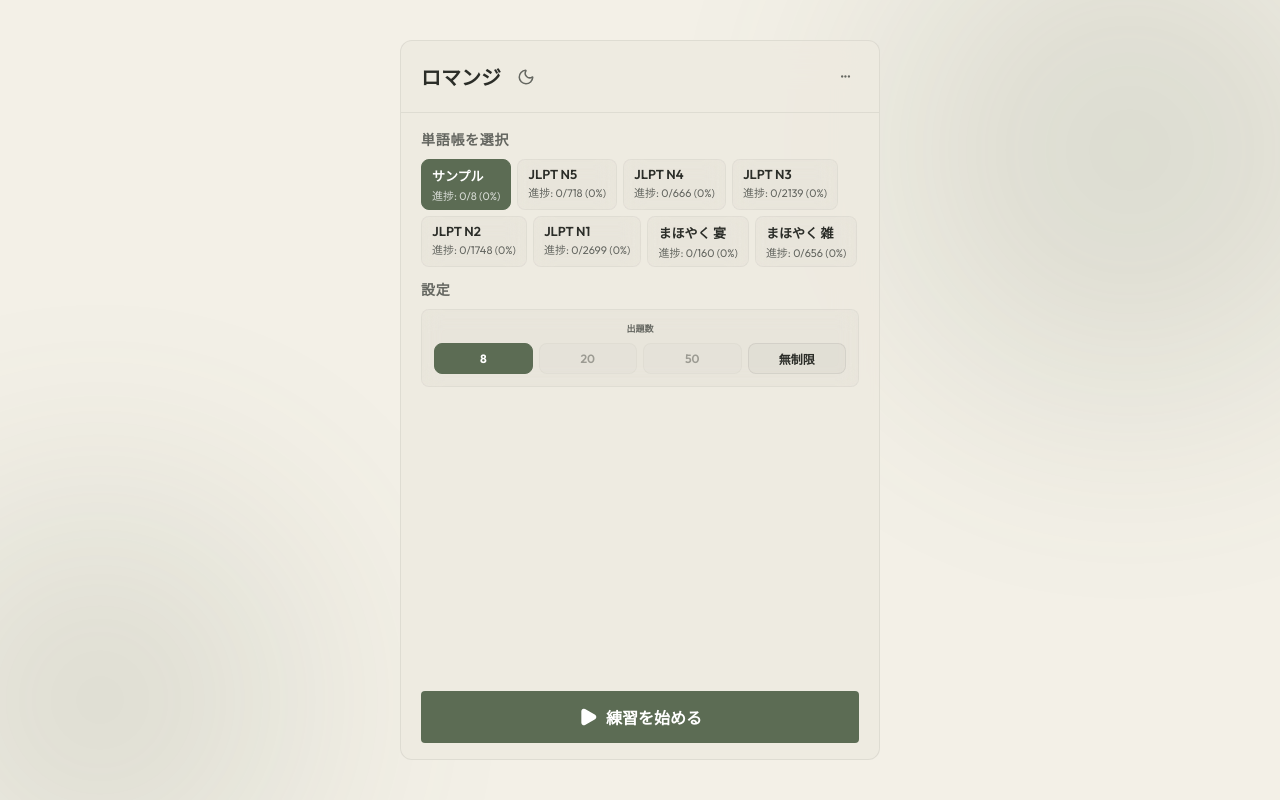
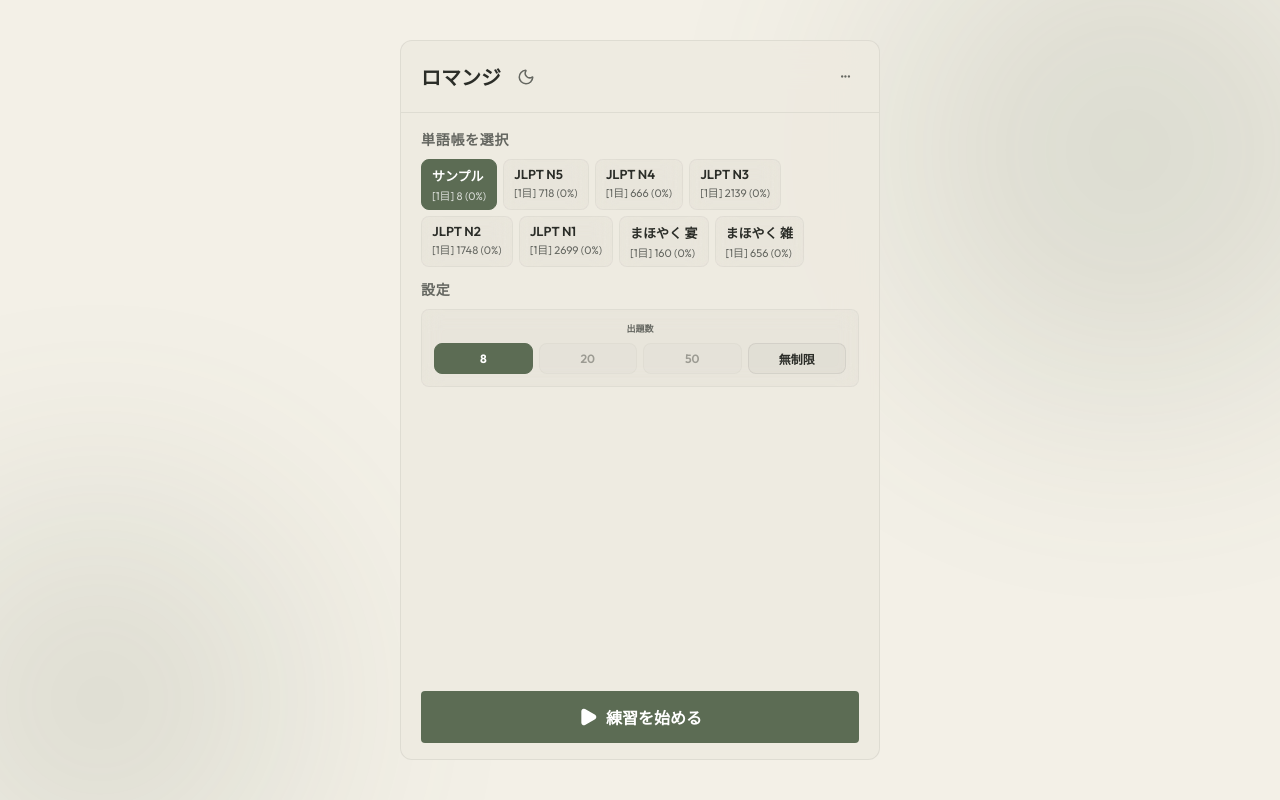
Before and after one commit to a1sareru/romanji, a React (Vite) app: page / in a window 1280 px wide. Built offline with nearby package versions, Linux system fonts and the light colour scheme.

Commit message:
style: progress

```diff
--- a/src/App.tsx
+++ b/src/App.tsx
@@ -971,7 +971,7 @@ export default function App() {
                           <span>
                             {completedCount === 0 && completedStats[lib.id]?.completedCount > 0
                               ? `${completedStats[lib.id].completedCount}回`
-                              : `進捗: ${completedCount}/${totalCount} (${percentage}%)`
+                              : `[${completedCount+1}目] ${totalCount} (${percentage}%)`
                             }
                           </span>
                         </div>
```
